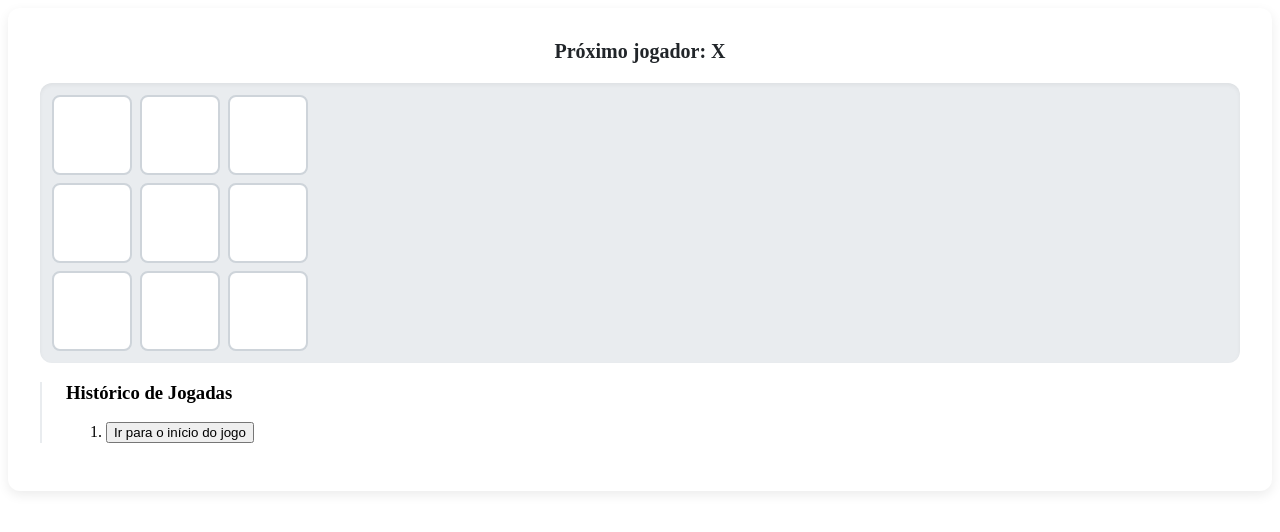
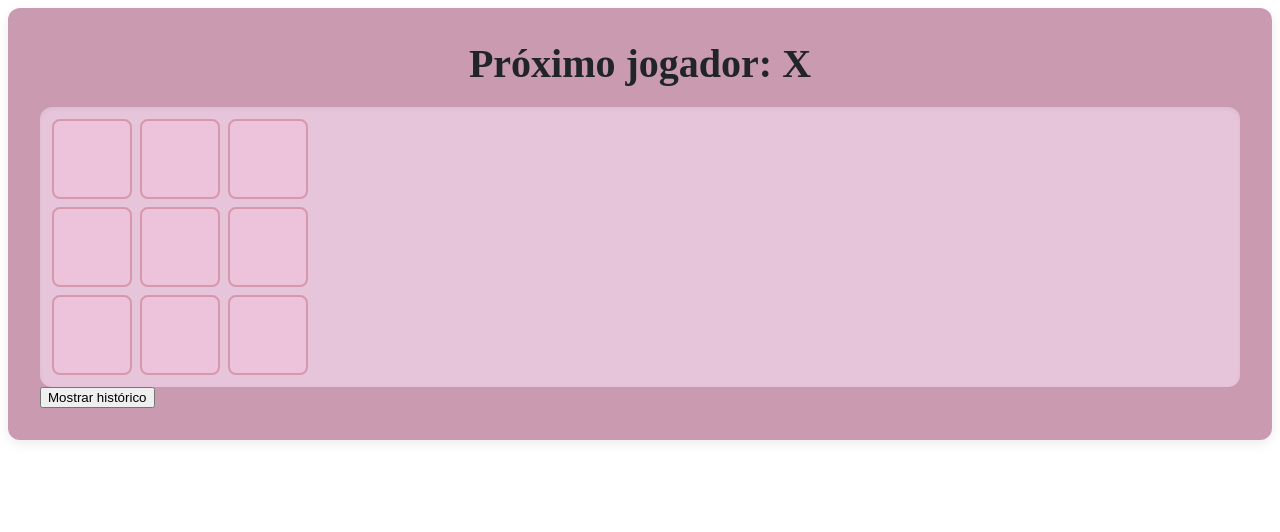
Before and after one commit to Maria-Touzo/JDV-maju-touzo, a React (Vite) app: page / in a window 1280 px wide. Shown: the top 532 px of the page. Built offline with nearby package versions, Linux system fonts and the light colour scheme.

Commit message:
add:  mostrar histórico concluído

```diff
--- a/src/Components/Board/board.module.css
+++ b/src/Components/Board/board.module.css
@@ -7,7 +7,7 @@
 
 /* Status do jogo com tipografia destacada */
 .board__status {
-  font-size: 1.25rem;
+  font-size: 40px;
   font-weight: 600;
   margin-bottom: 1.25rem;
   color: var(--bs-dark, #212529);
@@ -20,7 +20,7 @@
   flex-direction: column;
   gap: 8px;
   padding: 12px;
-  background-color: var(--bs-gray-200, #e9ecef);
+  background-color: var(--bs-gray-200, #e6c5db);
   border-radius: 12px;
   box-shadow: inset 0 2px 4px rgba(0, 0, 0, 0.05);
 }
--- a/src/Components/Game/Game.jsx
+++ b/src/Components/Game/Game.jsx
@@ -1,67 +1,44 @@
+// src/Components/Game/Game.jsx
+
 import { useState } from 'react';
-import Board from '../Board/Board';
-import styles from "./game.module.css";
+import Board from '../Board/Board';         // Componente do tabuleiro
+import History from '../History/History';     // Componente passivo do histórico
+import styles from "./game.module.css";       // Estilos isolados com CSS Modules
 
 export default function Game() {
-
+  // ESTADO GLOBAL 1: Array com o histórico de jogadas do jogo
   const [history, setHistory] = useState([Array(9).fill(null)]);
 
+  // ESTADO GLOBAL 2: Número do movimento atual
   const [currentMove, setCurrentMove] = useState(0);
 
-
+  // DERIVAÇÃO DE ESTADO 1: Define se a vez é do jogador 'X'
   const xIsNext = currentMove % 2 === 0;
 
+  // DERIVAÇÃO DE ESTADO 2: Extrai o tabuleiro de 9 posições da jogada atual
   const currentSquares = history[currentMove];
 
-
+  // Callback acionado quando uma nova jogada ocorre no Board
   function handlePlay(nextSquares) {
-
     const nextHistory = [...history.slice(0, currentMove + 1), nextSquares];
     setHistory(nextHistory);
-
     setCurrentMove(nextHistory.length - 1);
   }
 
-
-  function jumpTo(nextMove) {
-    setCurrentMove(nextMove);
-  }
-
-
-  const moves = history.map((squares, move) => {
-    let description;
-    if (move > 0) {
-      description = 'Ir para a jogada #' + move;
-    } else {
-      description = 'Ir para o início do jogo';
-    }
-    return (
-      <li key={move} className="mb-2">
-
-        <button
-          className="btn btn-outline-primary btn-sm"
-          onClick={() => jumpTo(move)}
-        >
-          {description}
-        </button>
-      </li>
-    );
-  });
-
   return (
-
     <div className={`container my-4 ${styles['game']}`}>
       <div className="row justify-content-center">
 
+        {/* Coluna 1: Tabuleiro (Board) recebendo props padronizadas */}
         <div className="col-12 col-md-6 d-flex flex-column align-items-center mb-4 mb-md-0">
           <Board xIsNext={xIsNext} squares={currentSquares} onPlay={handlePlay} />
         </div>
 
+        {/* Coluna 2: Componente do Histórico recebendo a prop history */}
+        <div className="col-12 col-md-4">
+          <History history={history} />
+        </div>
 
-        <div className={`col-12 col-md-4 ${styles['game__info']}`}>
-          <h3 className="h5 fw-bold mb-3">Histórico de Jogadas</h3>
-          <ol className="ps-3">{moves}</ol>
-        </div>
       </div>
     </div>
   );
--- a/src/Components/Game/game.module.css
+++ b/src/Components/Game/game.module.css
@@ -2,7 +2,7 @@
 /* Estilo isolado da tela do jogo e painel lateral do histórico */
 
 .game {
-  background-color: var(--bs-body-bg, #ffffff);
+  background-color: var(--bs-body-bg, #c99ab0);
   border-radius: 12px;
   padding: 2rem;
   box-shadow: 0 4px 12px rgba(0, 0, 0, 0.08);
@@ -10,7 +10,7 @@
 
 /* Painel de informações e histórico com divisória */
 .game__info {
-  border-left: 2px solid var(--bs-gray-200, #e9ecef);
+  border-left: 2px solid var(--bs-gray-200, #2e3c49);
   padding-left: 1.5rem;
 }
 
--- /dev/null
+++ b/src/Components/History/History.jsx
@@ -0,0 +1,43 @@
+import { useState } from 'react';
+import styles from './history.module.css';
+
+export default function History({ history }) {
+  const [showHistory, setShowHistory] = useState(false);
+
+  const gameLog = history.map((squares, move) => {
+
+    const description = move > 0 ? `Jogada #${move} realizada` : 'Jogo iniciado';
+
+    return (
+      <li key={move} className="mb-2">
+
+        <span className="text-secondary fw-medium">
+          {description}
+        </span>
+      </li>
+    );
+  });
+
+  return (
+    <div className="d-flex flex-column align-items-center">
+      {/* Botão de controle com rótulo em português */}
+      <button
+        type="button"
+        className="btn btn-secondary my-3"
+        onClick={() => setShowHistory(!showHistory)}
+      >
+        {showHistory ? 'Ocultar histórico' : 'Mostrar histórico'}
+      </button>
+
+      {/* Renderização condicional do painel com título em português */}
+      {showHistory && (
+        <div className={`p-3 bg-white rounded shadow-sm w-100 ${styles['historico__painel']}`}>
+          <h3 className="h6 fw-bold mb-3 text-secondary border-bottom pb-2">
+            Histórico de Jogadas
+          </h3>
+          <ul className="list-unstyled mb-0">{gameLog}</ul>
+        </div>
+      )}
+    </div>
+  );
+}
--- /dev/null
+++ b/src/Components/History/history.module.css
@@ -0,0 +1,16 @@
+/* src/Components/History/Historico.module.css */
+
+/* Bloco principal do painel de histórico com BEM */
+.historico__painel {
+  border-left: 2px solid var(--bs-gray-200, #e9ecef);
+  margin-top: 1rem;
+}
+
+/* Responsividade móvel */
+@media (max-width: 767.98px) {
+  .historico__painel {
+    border-left: none;
+    border-top: 2px solid var(--bs-gray-200, #e9ecef);
+    padding-top: 1rem;
+  }
+}
--- a/src/Components/Square/square.module.css
+++ b/src/Components/Square/square.module.css
@@ -5,8 +5,8 @@
   font-size: 2rem;
   font-weight: bold;
   color: var(--bs-dark, #212529);
-  background-color: var(--bs-body-bg, #ffffff);
-  border: 2px solid var(--bs-gray-400, #ced4da);
+  background-color: var(--bs-body-bg, #ecc3da);
+  border: 2px solid var(--bs-gray-400, #d898ac);
   border-radius: 8px;
   display: flex;
   align-items: center;
```
